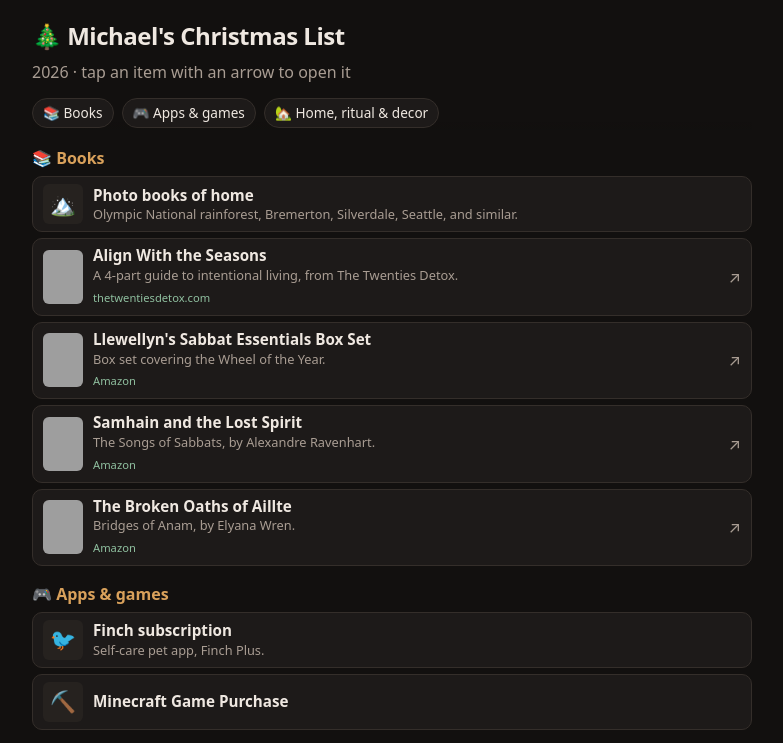
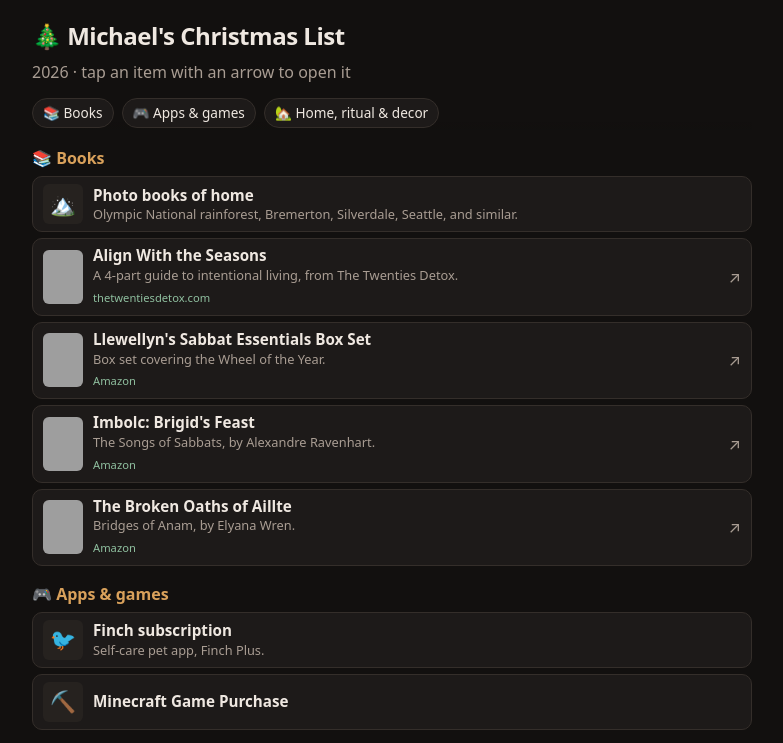
Before and after one commit to micleners/christmas-list, a plain HTML site: page index.html in a window 1280 px wide. Shown: the top 743 px of the page, without its empty margins (248-1031 px from the left). Drawn offline with Linux system fonts and the light colour scheme; grey boxes are pictures that could not be loaded.

Commit message:
Swap Samhain book for Imbolc: Brigid's Feast
Co-Authored-By: Claude Sonnet 5.5 <noreply@anthropic.com>

```diff
--- a/index.html
+++ b/index.html
@@ -109,10 +109,10 @@ const CONFIG = {
           emoji: "📚", tag: "Amazon"
         },
         {
-          title: "Samhain and the Lost Spirit",
+          title: "Imbolc: Brigid's Feast",
           desc: "The Songs of Sabbats, by Alexandre Ravenhart.",
-          url: "https://www.amazon.com/dp/B0BHMV35JN",
-          img: "https://m.media-amazon.com/images/I/416Gj+x3aeL._SX342_SY445_ML2_.jpg",
+          url: "https://www.amazon.com/dp/B09QG55XL2",
+          img: "https://m.media-amazon.com/images/I/61ykXkWr2EL._SY445_SX342_ML2_.jpg",
           emoji: "📖", tag: "Amazon"
         },
         {
```
